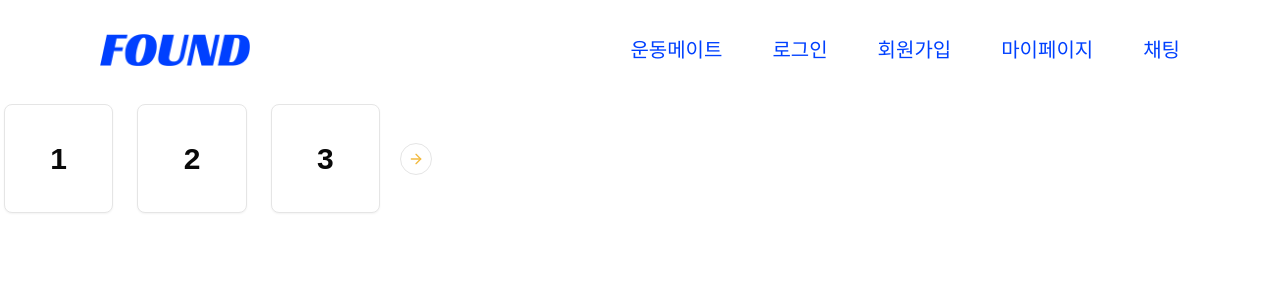
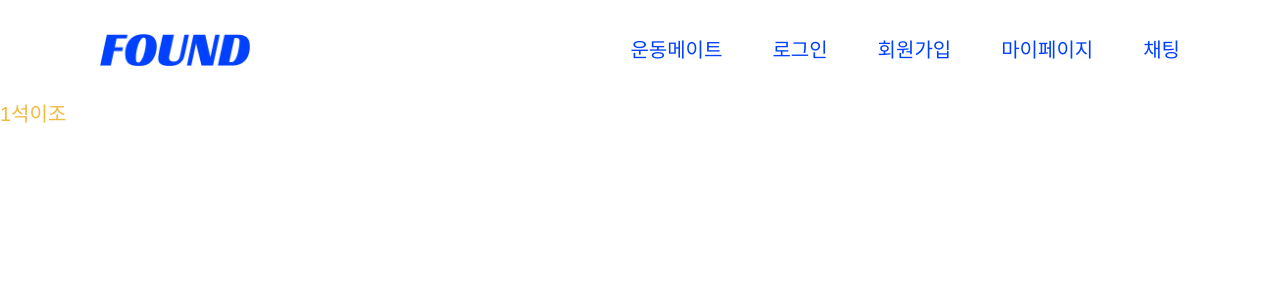
Before and after one commit to ImJaeOne/found, a Next.js app: page / in a window 1280 px wide. Shown: the top 300 px of the page. Built offline with nearby package versions, Linux system fonts and the light colour scheme; a web font is replaced by a local one.

Commit message:
🩹 Fix : 복구

```diff
--- a/src/app/page.tsx
+++ b/src/app/page.tsx
@@ -1,39 +1,5 @@
-import {
-  Carousel,
-  CarouselContent,
-  CarouselItem,
-  CarouselNext,
-  CarouselPrevious,
-} from '@/ui/shadcn/carousel';
-import { Card, CardContent } from '@/ui/shadcn/card';
-
 const Home = async () => {
-  return (
-    <div className="text-sub1 text-xl">
-      <Carousel
-        opts={{
-          align: 'start',
-        }}
-        className="w-full max-w-sm"
-      >
-        <CarouselContent>
-          {Array.from({ length: 5 }).map((_, index) => (
-            <CarouselItem key={index} className="md:basis-1/2 lg:basis-1/3">
-              <div className="p-1">
-                <Card>
-                  <CardContent className="flex aspect-square items-center justify-center p-6">
-                    <span className="text-3xl font-semibold">{index + 1}</span>
-                  </CardContent>
-                </Card>
-              </div>
-            </CarouselItem>
-          ))}
-        </CarouselContent>
-        <CarouselPrevious />
-        <CarouselNext />
-      </Carousel>
-    </div>
-  );
+  return <div className="text-sub1 text-xl">1석이조</div>;
 };
 
 export default Home;
```
